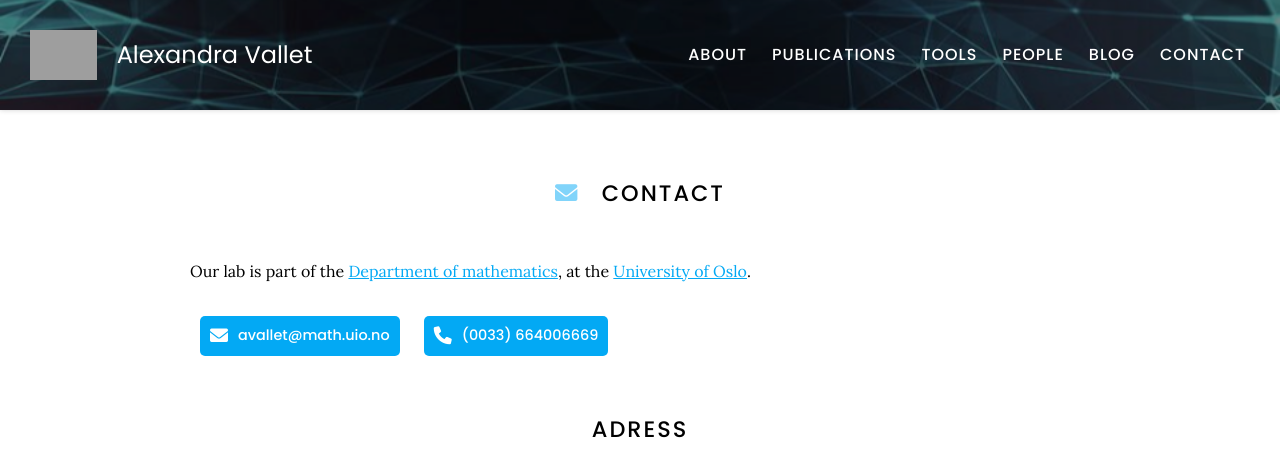
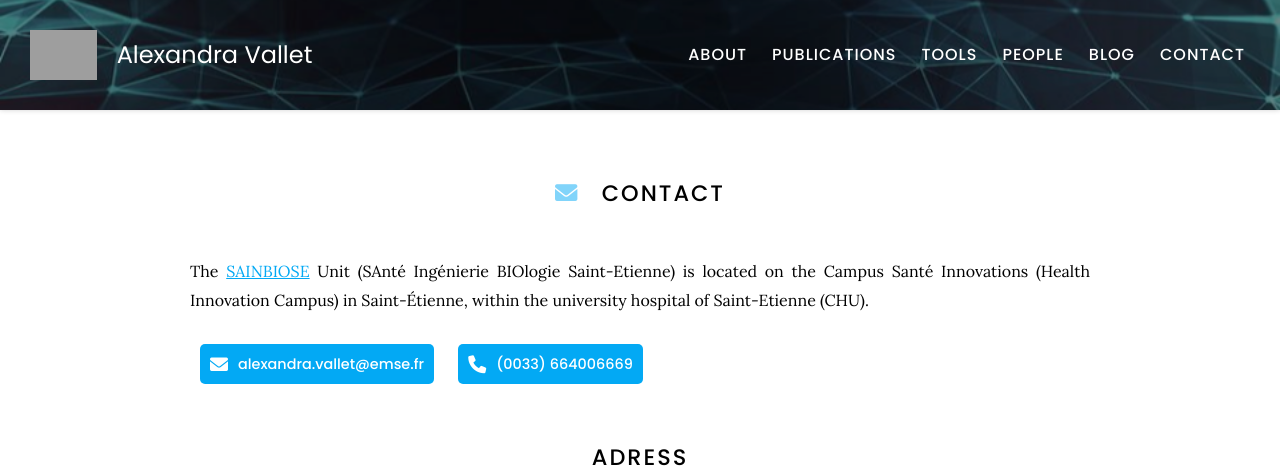
Before and after one commit to AlexandraVallet/vallet-research, a Jekyll site: the page built from contact/index.md, in a window 1280 px wide. Shown: the top 473 px of the page. Built offline with Jekyll 4.4.1, drawn with Linux system fonts in a browser that asks for light colours; grey boxes are pictures that could not be loaded.

Commit message:
Update index.md with SAINBIOSE adress

```diff
--- a/contact/index.md
+++ b/contact/index.md
@@ -7,15 +7,15 @@ nav:
 
 # <i class="fas fa-envelope"></i>Contact
 
-Our lab is part of the [Department of mathematics](https://www.mn.uio.no/math/english/), at the [University of Oslo](https://www.uio.no/).
+The [SAINBIOSE](https://sainbiose.univ-st-etienne.fr/fr/index.html) Unit (SAnté Ingénierie BIOlogie Saint-Etienne) is located on the Campus Santé Innovations (Health Innovation Campus) in Saint-Étienne, within the university hospital of Saint-Etienne (CHU).
 
 {%
   include link.html
   type="email"
   icon=""
-  text="avallet@math.uio.no"
+  text="alexandra.vallet@emse.fr"
   tooltip=""
-  link="avallet@math.uio.no"
+  link="alexandra.vallet@emse.fr"
   style="button"
 %}
 {%
@@ -31,6 +31,6 @@ Our lab is part of the [Department of mathematics](https://www.mn.uio.no/math/en
 
 # Adress
 
-<iframe src="https://www.google.com/maps/embed?pb=!1m18!1m12!1m3!1d1310.1975733702466!2d10.721898978072378!3d59.939250914099325!2m3!1f0!2f0!3f0!3m2!1i1024!2i768!4f13.1!3m3!1m2!1s0x0%3A0x994336817d428292!2zNTnCsDU2JzIyLjciTiAxMMKwNDMnMjQuNCJF!5e0!3m2!1sen!2sno!4v1677926708163!5m2!1sen!2sno" width="600" height="450" style="border:0;" allowfullscreen="" loading="lazy" referrerpolicy="no-referrer-when-downgrade"></iframe>
+<iframe src="https://www.google.com/maps/embed?pb=!1m18!1m12!1m3!1d2797.3413245320394!2d4.36456027627504!3d45.48307097107417!2m3!1f0!2f0!3f0!3m2!1i1024!2i768!4f13.1!3m3!1m2!1s0x47f5acf90af3ea21%3A0xb9b39df7b9c35bfd!2sCampus%20Sant%C3%A9%20Innovations!5e0!3m2!1sen!2sfr!4v1696490704050!5m2!1sen!2sfr" width="600" height="450" style="border:0;" allowfullscreen="" loading="lazy" referrerpolicy="no-referrer-when-downgrade"></iframe>
 
 {:.center}
```
